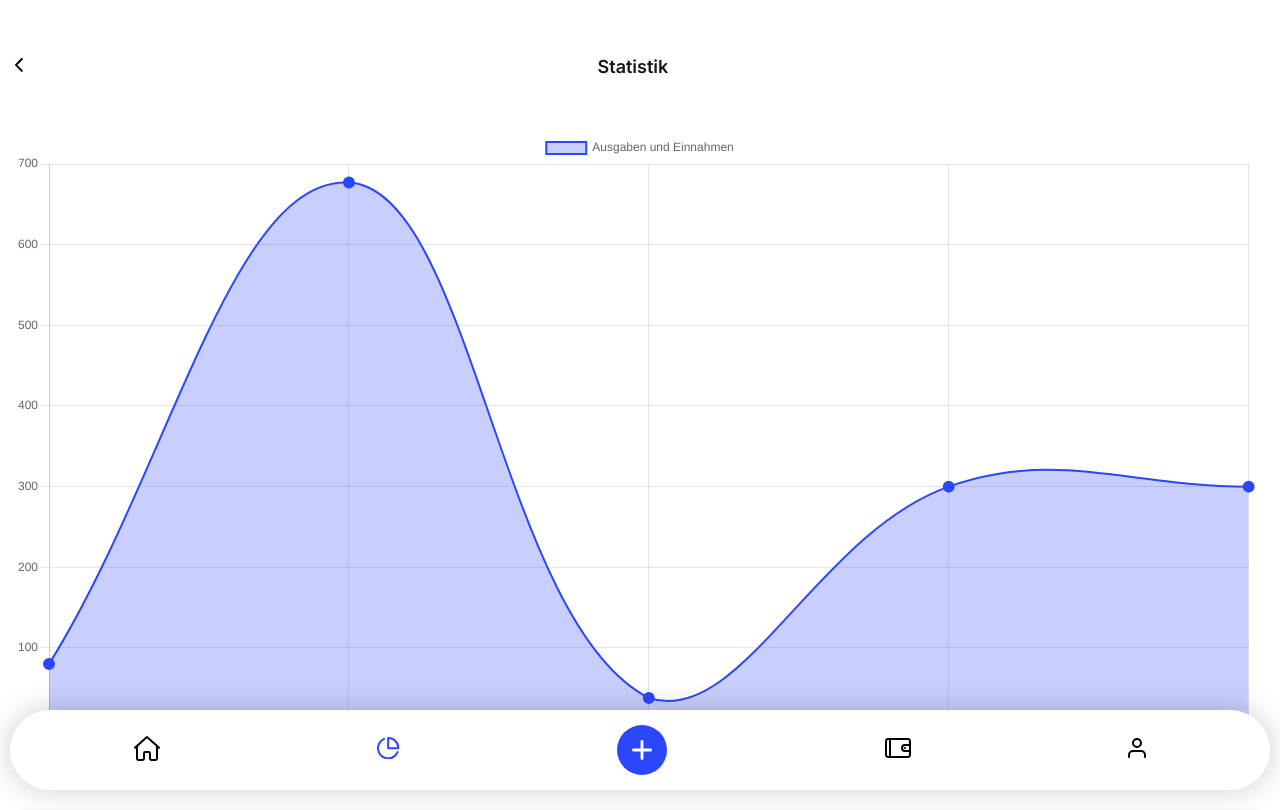
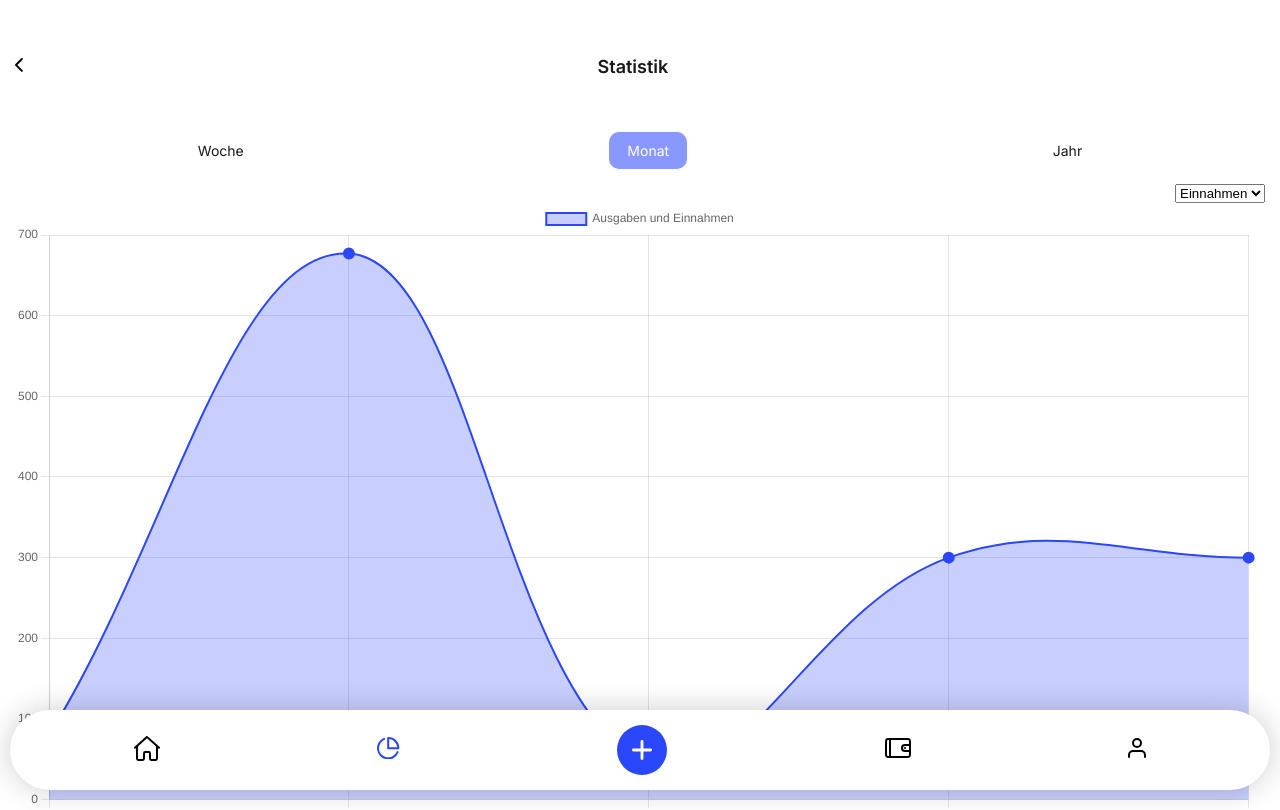
Before and after one commit to iderdiyok/sc_mono-app, a React (Create React App) app in the folder frontend/: page /statistik in a window 1280 px wide. Shown: the top 810 px of the page. Built offline with nearby package versions, Linux system fonts and the light colour scheme; no server answers.

Commit message:
Statistik angepasst

```diff
--- a/frontend/src/Components/Diagramm.css
+++ b/frontend/src/Components/Diagramm.css
@@ -0,0 +1,3 @@
+.diagram{
+    margin-bottom: 30px;
+}
--- a/frontend/src/Components/Diagramm.jsx
+++ b/frontend/src/Components/Diagramm.jsx
@@ -1,3 +1,4 @@
+import "./Diagramm.css"
 import React from "react";
 
 import { Line } from "react-chartjs-2";
@@ -6,7 +7,7 @@ import { Chart as ChartJS } from "chart.js/auto";
 const Diagramm = ({chartData}) => {
 
   return (
-    <section>
+    <section className="diagram">
      <article>
             <Line data={chartData} />
      </article>
--- /dev/null
+++ b/frontend/src/Components/StatistikSection.css
@@ -0,0 +1,17 @@
+.navigation-stat {
+  display: flex;
+  justify-content: space-around;
+  align-items: center;
+  margin-bottom: 15px;
+}
+
+.select-start{
+    float: right;
+}
+
+.selected-time{
+    padding: 10px 18px;
+    background-color: var(--secondcolor);
+    color: white;
+    border-radius: 10px;
+}
--- /dev/null
+++ b/frontend/src/Components/StatistikSection.jsx
@@ -0,0 +1,55 @@
+import "./StatistikSection.css";
+
+import Diagramm from "./Diagramm";
+
+import { useState } from "react";
+
+import { UserData } from "../Data";
+import { ContextProvider } from "react-chat-engine";
+
+const test = (value) => {
+    console.log("test", value)
+}
+
+const StatistikSection = () => {
+  const [userData, setUserData] = useState({
+    labels: UserData.map((data) => data.year),
+
+    datasets: [
+      {
+        label: "Ausgaben und Einnahmen",
+
+        data: UserData.map((data) => data.userGain),
+        fill: true,
+        backgroundColor: "#2b47fc42",
+        borderColor: "#2b47fc",
+        tension: 0.4,
+        radius: 5,
+        hoverRadius: 10,
+        pointBackgroundColor: "#2b47fc",
+        borderWidth: 2,
+      },
+    ],
+  });
+
+  return (
+    <section>
+      <div className="navigation-stat">
+        <p>Woche</p>
+        <p className="selected-time">Monat</p>
+        <p>Jahr</p>
+      </div>
+
+      <div>
+        <select onChange={ () =>{test(this.value)} } className="select-start">
+          <option value="income">Einnahmen</option>
+          <option value="expens">Ausgaben</option>
+        </select>
+      </div>
+
+      <Diagramm chartData={userData} />
+    </section>
+  );
+};
+
+export default StatistikSection;
--- a/frontend/src/Pages/Profile.jsx
+++ b/frontend/src/Pages/Profile.jsx
@@ -42,6 +42,8 @@ const Profile = () => {
             </Link>
           </li>
 
+
+
           <li>
             <Link to="#">
               <div className="icon-wrapper">
--- a/frontend/src/Pages/Statistik.jsx
+++ b/frontend/src/Pages/Statistik.jsx
@@ -3,37 +3,9 @@ import HeaderLine from "../Components/HeaderLine";
 
 import "./Statistik.css";
 import TopAusgaben from "../Components/TopAusgaben";
-import Diagramm from "../Components/Diagramm";
-import { useState } from "react";
-
-import { UserData } from "../Data";
-// import { ContextProvider } from "react-chat-engine";
+import StatistikSection from "../Components/StatistikSection";
 
 const Statistik = () => {
-  const [userData, setUserData] = useState({
-    labels: UserData.map((data) => data.year),
-
-
-
-    datasets: [
-      {
-        label: "Ausgaben und Einnahmen",
-
-        data: UserData.map((data) => data.userGain),
-        fill: true,
-        backgroundColor: "#2b47fc42",
-        borderColor: "#2b47fc",
-        tension: 0.4,
-        radius: 5,
-        hoverRadius: 10,
-        pointBackgroundColor: "#2b47fc",
-        borderWidth: 2,
-
-
-      },
-    ],
-
-  });
 
 
 
@@ -43,7 +15,7 @@ const Statistik = () => {
     <main className="statistik">
       <HeaderLine title="Statistik" />
 
-      <Diagramm chartData={userData} />
+      <StatistikSection />
 
       <TopAusgaben />
       <Navbar />
```
